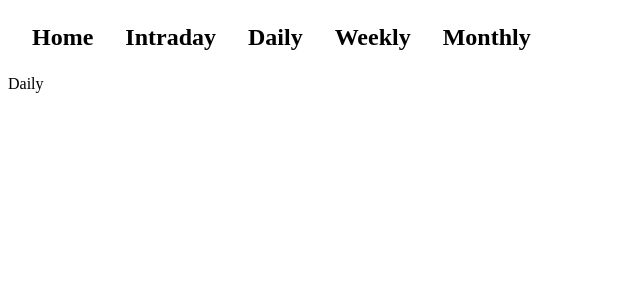
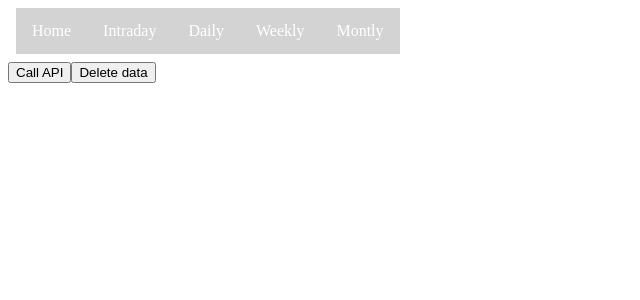
Before and after one commit to Jabril-Jeylani/Mod2Project, a React (Vite) app: page /stock/daily/1 in a window 1280 px wide. Shown: the top 300 px of the page, without its empty margins (0-640 px from the left). Built offline with nearby package versions, Linux system fonts and the light colour scheme.

Commit message:
Routes lead to different stocks

```diff
--- a/src/API.jsx
+++ b/src/API.jsx
@@ -1,5 +1,4 @@
 import { useEffect, useState, useRef } from "react";
-import { Symbol } from "./Symbol";
 import BarChart from "./components/BarChart";
 import LineChart from "./components/LineChart";
 import { useParams } from "react-router";
@@ -85,7 +84,7 @@ export default function API() {
 
 	async function fetchStocks() {
 		let key = import.meta.env.REACT_APP_API_KEY;
-		let url = `https://www.alphavantage.co/query?function=TIME_SERIES_DAILY&symbol=${Symbol.Nvidia}&outputsize=compact&apikey=${key}`;
+		let url = `https://www.alphavantage.co/query?function=TIME_SERIES_DAILY&symbol=${symbol}&outputsize=compact&apikey=${key}`;
 		try {
 			const response = await fetch(url);
 			const stockReport = await response.json();
--- a/src/components/Navbar.jsx
+++ b/src/components/Navbar.jsx
@@ -4,37 +4,39 @@ export default function Navbar() {
 	const navigate = useNavigate();
 
 	return (
-		<div className="navbar-buttons">
-			<h2
+		<div className="navbar-selection">
+			<ul className="navbar-ul">
+				<li
 					id="h2id"
 					onClick={() => navigate("/")}
 				>
 					Home
-			</h2>
-			<h2
+				</li>
+				<li
 					id="h2id"
 					onClick={() => navigate("/stock/intraday/:symbol")}
 				>
 					Intraday
-			</h2>
-			<h2
+				</li>
+				<li
 					id="h2id"
 					onClick={() => navigate("/stock/daily/:symbol")}
 				>
 					Daily
-			</h2>
-			<h2
+				</li>
+				<li
 					id="h2id"
 					onClick={() => navigate("/stock/weekly/:symbol")}
 				>
 					Weekly
-			</h2>
-			<h2
+				</li>
+				<li
 					id="h2id"
 					onClick={() => navigate("/stock/montly/:symbol")}
 				>
-				Monthly
-			</h2>
+					Montly
+				</li>
+			</ul>
 		</div>
 	);
 }
--- a/src/index.css
+++ b/src/index.css
@@ -1,14 +1,31 @@
 .dataCharts {
 	display: grid;
 }
-.navbar-buttons {
+.navbar-selection {
 	display: flex;
 	margin: 8px;
 }
 
+.navbar-ul {
+	list-style-type: none;
+	margin: 0;
+	padding: 0;
+	overflow: hidden;
+	background-color: lightgrey;
+}
+
 #h2id {
-	display: flex;
-	justify-content: center;
-	margin: 0;
-	padding: 16px;
+	float: left;
 }
+
+#h2id {
+	display: block;
+	color: white;
+	text-align: center;
+	padding: 14px 16px;
+	text-decoration: none;
+}
+
+#h2id:hover {
+	background-color: black;
+}
--- a/src/pages/Daily.jsx
+++ b/src/pages/Daily.jsx
@@ -1,16 +1,15 @@
-import { useParams, Link } from 'react-router-dom'
-import Navbar from '../components/Navbar'
+import { useParams } from "react-router-dom";
+import Navbar from "../components/Navbar";
+import API from "../API";
 // import { Symbol } from './Symbol'
 
 export default function Stock() {
+	const { symbol } = useParams();
 
-
-    const { Symbol } = useParams()
-
-  return (
-    <div>
-      <Navbar />
-      Daily
-    </div>
-  )
+	return (
+		<div>
+			<Navbar />
+			<API symbol={symbol} />
+		</div>
+	);
 }
```
Lines whose indentation alone changed are shown as unchanged.
